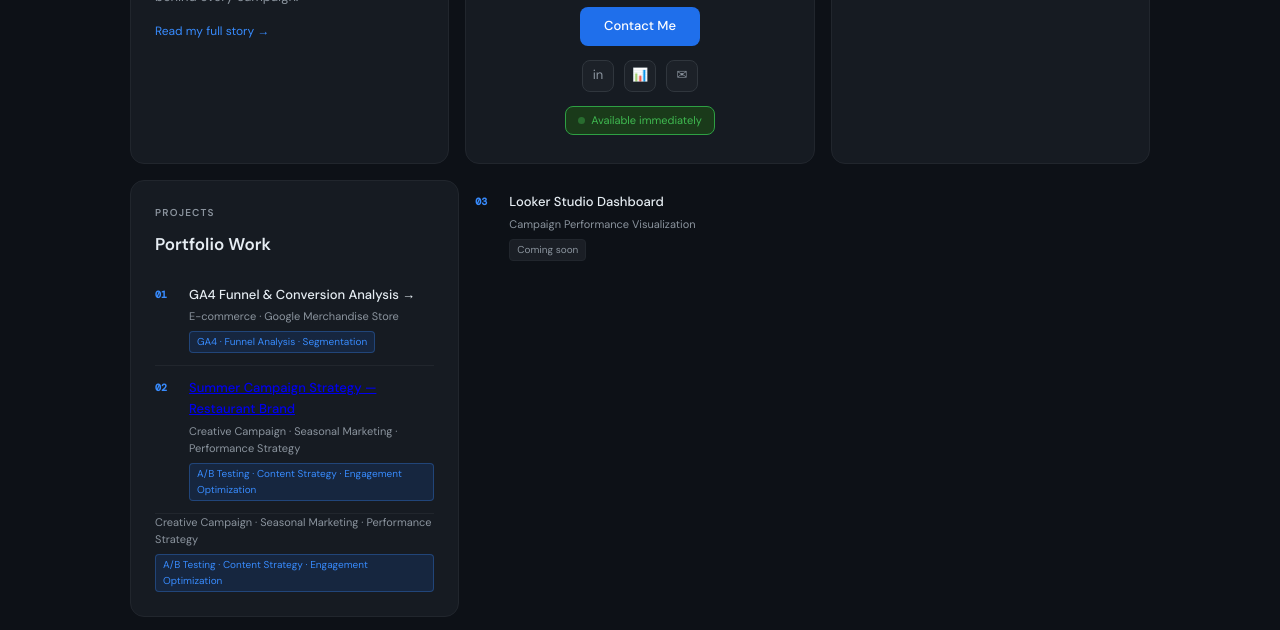
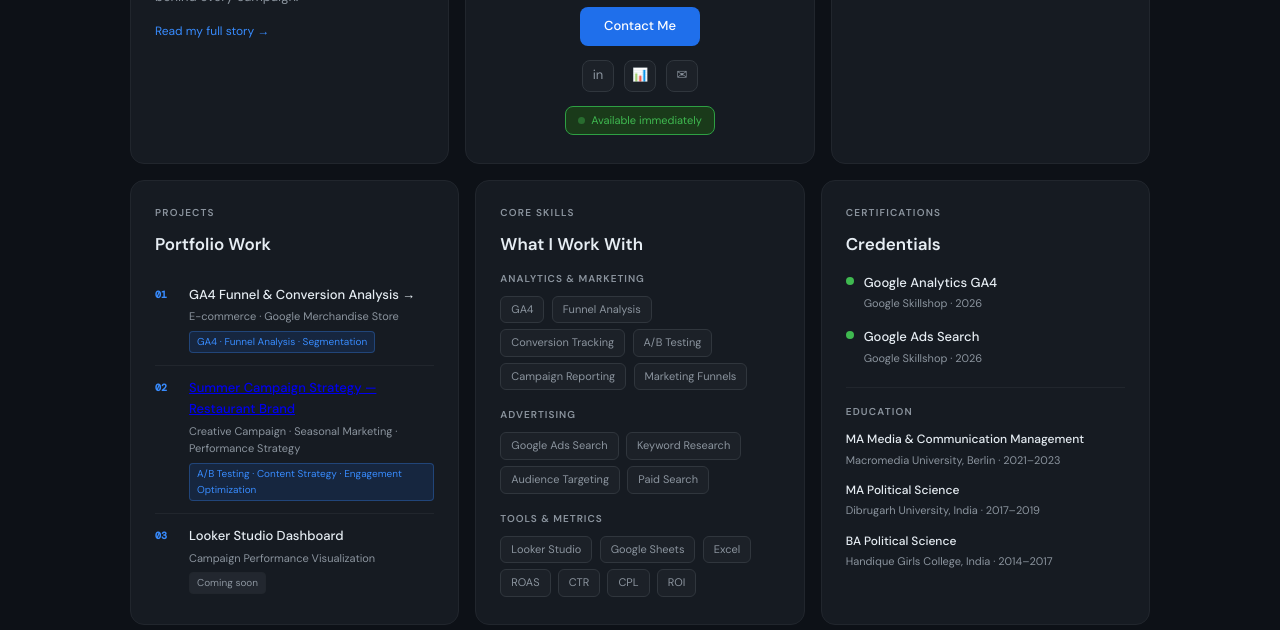
Before and after one commit to simrank91995-svg/simrankaur-marketing, a plain HTML site: page index.html in a window 1280 px wide. Shown: the part 301-931 px from the top of the page. Drawn offline with nearby package versions, Linux system fonts and the light colour scheme.

Commit message:
Update index.html

```diff
--- a/index.html
+++ b/index.html
@@ -416,14 +416,6 @@
     </span>
   </div>
 </div>
-    <div class="project-sub">
-      Creative Campaign · Seasonal Marketing · Performance Strategy
-    </div>
-    <span class="project-tag">
-      A/B Testing · Content Strategy · Engagement Optimization
-    </span>
-  </div>
-</div>
       <div class="project-item">
     <div class="project-num">03</div>
           <div>
```
